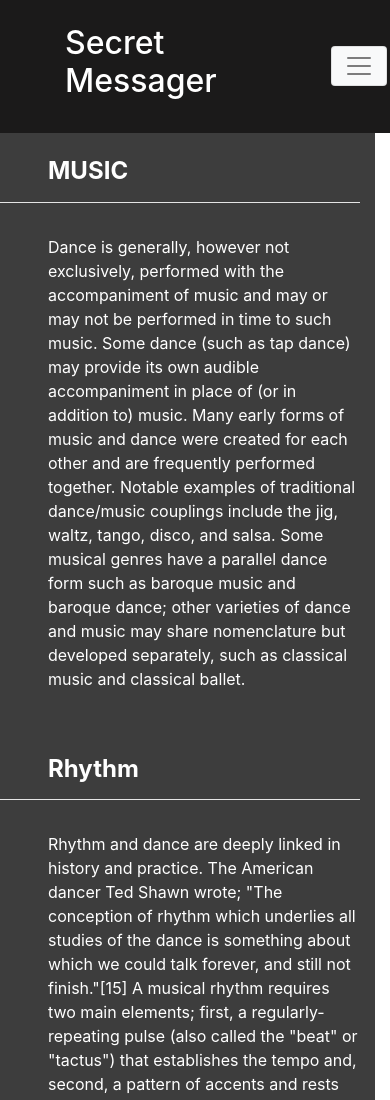
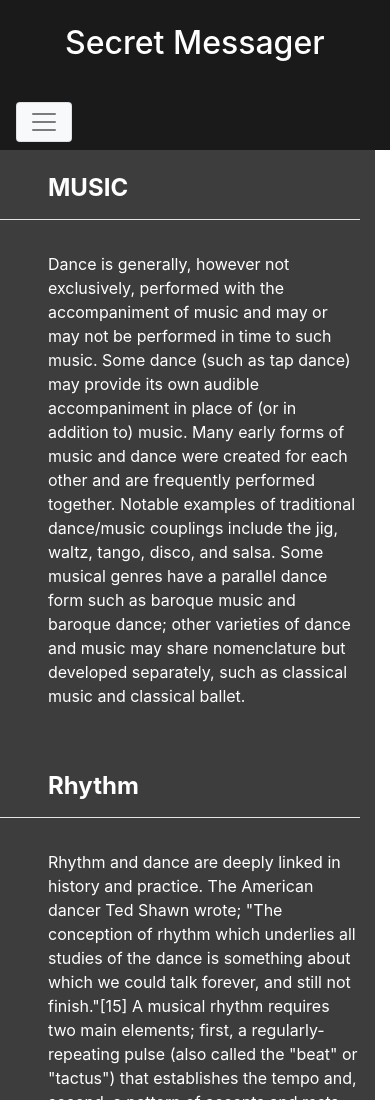
Before and after one commit to sreeraj-sc/dance_website, a plain HTML site: page index.html in a window 390 px wide. Shown: the top 1100 px of the page. Drawn offline with nearby package versions, Linux system fonts and the light colour scheme.

Commit message:
mobile diveces totally removed

```diff
--- a/index.html
+++ b/index.html
@@ -15,10 +15,10 @@
 <body>
     <header class="coustom">
         <div class="row">
-            <div class="col-md-6 col-9 p-3">
+            <div class="col-xl-6 p-3">
                 <a href="index.html" class="nav-link"><h2 class="text-white ml-5">Secret Messager</h2></a>
             </div>
-            <div class="col-md-6 col-3 my-auto ">
+            <div class="col-xl-6 my-auto ">
                 <nav class="navbar navbar-expand-lg navbar-light ">
                     <button class="navbar-toggler bg-light hamburger" type="button" data-toggle="collapse" data-target="#navbarSupportedContent" aria-controls="navbarSupportedContent" aria-expanded="false" aria-label="Toggle navigation">
                       <span class="navbar-toggler-icon"></span>
```
